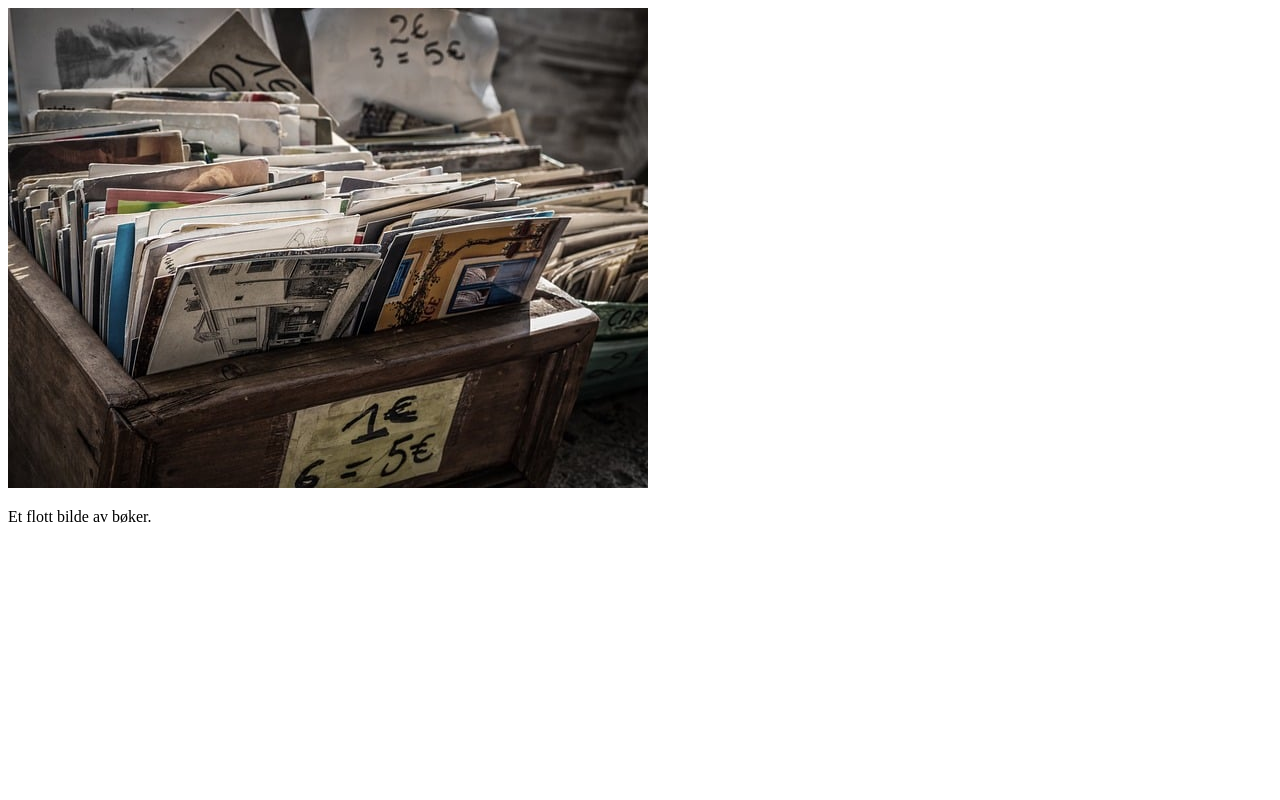
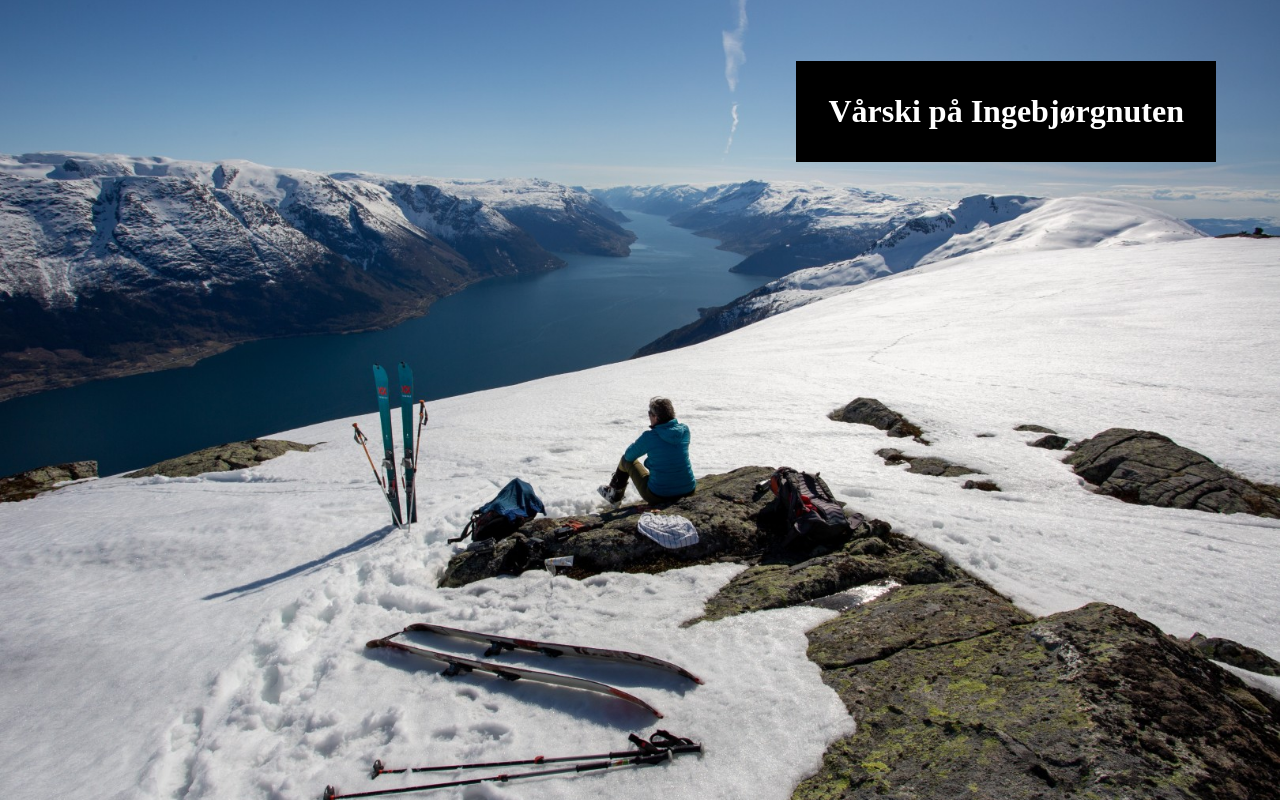
Before and after one commit to hausnes/1IMA-2024-2025, a plain HTML site: page javascript/js-bildegalleri-bildetekst/index.html in a window 1280 px wide. Drawn offline with Linux system fonts and the light colour scheme.

Commit message:
Avansert biletgalleri

```diff
--- a/javascript/js-bildegalleri-bildetekst/index.html
+++ b/javascript/js-bildegalleri-bildetekst/index.html
@@ -3,12 +3,12 @@
 <head>
     <meta charset="UTF-8">
     <meta name="viewport" content="width=device-width, initial-scale=1.0">
-    <title>Document</title>
+    <title>Bildegalleri</title>
     <link rel="stylesheet" href="style.css">
     <script src="kode.js" defer></script>
 </head>
 <body>
-    <img id="bilde" src="" alt="">
-    <p id="bildetekst"></p>
+    <!-- <img id="bilde" src="" alt=""> -->
+    <h1 id="bildetekst"></h1>
 </body>
 </html>
--- a/javascript/js-bildegalleri-bildetekst/kode.js
+++ b/javascript/js-bildegalleri-bildetekst/kode.js
@@ -1,33 +1,55 @@
-let bilde = document.getElementById("bilde");
+// let bilde = document.getElementById("bilde");
 const bildetekst = document.getElementById("bildetekst");
 
-// bilde.src = "bilder/bilde_fjell.jpg";
-
 let bildeGalleriMedTekst = [
-    { "bilde" : "bilde_bøker.jpg", "bildeTekst" : "Et flott bilde av bøker." },
-    { "bilde" : "bilde_fjell.jpg", "bildeTekst" : "Fjell FTW!" },
-    { "bilde" : "bilde_foss.jpg",  "bildeTekst" : "Foss FTW!" },
-    { "bilde" : "bilde_frosk.jpg", "bildeTekst" : "Frosk FTW!" },
-    { "bilde" : "bilde_hest.jpg",  "bildeTekst" : "Hest FTW!" }
+    { "bilde" : "granvin.jpg",     "bildeTekst" : "Granvin, utkikspunktet" },
+    { "bilde" : "ingebjørgnuten.jpg", "bildeTekst" : "Vårski på Ingebjørgnuten" },
+    { "bilde" : "midtfjell.jpg",  "bildeTekst" : "Elisabeth på Midtfjell" },
+    { "bilde" : "nesheimshorgi.jpg", "bildeTekst" : "Nesheimshorgi, frå Haugse" },
+    { "bilde" : "olastøl_skåndalshorgi.jpg",  "bildeTekst" : "Påskeski på Olastøl" },
+    { "bilde" : "olastøl_sommar.jpg", "bildeTekst" : "Olastøl, frå Nesheimshorgi" },
+    { "bilde" : "skiglede.jpg", "bildeTekst" : "Ski gjer, og ski tar" },
+    { "bilde" : "ulriken.jpg", "bildeTekst" : "Bergen, frå Ulriken" },
+    { "bilde" : "vetlahorgi.jpg", "bildeTekst" : "Telttur på Vetlahorgi" },
 ];
 
-console.log(bildeGalleriMedTekst[0].bilde);
-console.log(bildeGalleriMedTekst[0].bildeTekst);
+// Byrjar med at det første biletet i arrayen vises
+let aktivtBilde = 0;
 
-// bilde.src = "bilder/" + bildeGalleri[1];
+// Gamal løysing, der me viser fram eit bilete vha img-taggen
+// bilde.src = "bilder/" + bildeGalleriMedTekst[aktivtBilde].bilde;
 
-let aktivtBilde = 0;
-bilde.src = "bilder/" + bildeGalleriMedTekst[aktivtBilde].bilde;
+// Ny løysing, der biletet er bakgrunnen på heile nettsida
+document.body.style.backgroundImage = `url(bilder/${bildeGalleriMedTekst[aktivtBilde].bilde})`;
 
-setInterval(skiftBilde, 1000);
+// Køyrer skiftBilde-funksjonen så ofte som tidsintervallet tilseier
+tidsintervall = 5000;
+let endring = setInterval(skiftBilde, tidsintervall);
 
+// Funksjonen som faktisk byter biletet
 function skiftBilde() {
     aktivtBilde = aktivtBilde + 1;
 
-    if (aktivtBilde > bildeGalleriMedTekst.length-1) { // Sjekker om jeg kommer utenfor arrayen, altså ikke noe bilde
+    if (aktivtBilde >= bildeGalleriMedTekst.length) { // Sjekker om jeg kommer utenfor arrayen, altså ikke noe bilde
         aktivtBilde = 0;
     }
 
-    bilde.src = "bilder/" + bildeGalleriMedTekst[aktivtBilde].bilde;
+    // Ny versjon
+    document.body.style.backgroundImage = `url(bilder/${bildeGalleriMedTekst[aktivtBilde].bilde})`;
     bildetekst.innerText = bildeGalleriMedTekst[aktivtBilde].bildeTekst;
+
+    // Gamal versjon
+    // bilde.src = "bilder/" + bildeGalleriMedTekst[aktivtBilde].bilde;
 }
+
+// Gjer det mogleg å endre innstillingane
+document.addEventListener("keydown", (event) => {
+    if (event.key === "i" || event.key === "I") {
+        let nyttTidsintervall = prompt("Angi nytt tidsintervall i millisekunder:", tidsintervall);
+        if (nyttTidsintervall !== null) {
+            tidsintervall = parseInt(nyttTidsintervall);
+            clearInterval(endring);
+            intervalId = setInterval(skiftBilde, tidsintervall);
+        }
+    }
+});
--- a/javascript/js-bildegalleri-bildetekst/style.css
+++ b/javascript/js-bildegalleri-bildetekst/style.css
@@ -0,0 +1,24 @@
+html, body {
+    height: 100%;
+    margin: 0;
+    padding: 0;
+}
+
+body {
+    background-size: cover;
+    background-repeat: no-repeat;
+    background-attachment: fixed;
+    background-position: center;
+}
+
+h1 {
+    /* Posisjonering */
+    position: absolute;
+    right: 5%;
+    top: 5%;
+
+    /* Stil */
+    background-color: black;
+    color: white;
+    padding: 2rem;
+}
```
Also changed, not shown: javascript/js-bildegalleri-bildetekst/bilder/bilde_bøker.jpg (deleted), javascript/js-bildegalleri-bildetekst/bilder/bilde_fjell.jpg (deleted), javascript/js-bildegalleri-bildetekst/bilder/bilde_foss.jpg (deleted), javascript/js-bildegalleri-bildetekst/bilder/bilde_frosk.jpg (deleted), javascript/js-bildegalleri-bildetekst/bilder/bilde_hest.jpg (deleted), javascript/js-bildegalleri-bildetekst/bilder/granvin.jpg (added), javascript/js-bildegalleri-bildetekst/bilder/ingebjørgnuten.jpg (added), javascript/js-bildegalleri-bildetekst/bilder/midtfjell.jpg (added), javascript/js-bildegalleri-bildetekst/bilder/nesheimshorgi.jpg (added), javascript/js-bildegalleri-bildetekst/bilder/olastøl_skåndalshorgi.jpg (added), javascript/js-bildegalleri-bildetekst/bilder/olastøl_sommar.jpg (added), javascript/js-bildegalleri-bildetekst/bilder/skiglede.jpg (added), javascript/js-bildegalleri-bildetekst/bilder/ulriken.jpg (added), javascript/js-bildegalleri-bildetekst/bilder/vetlahorgi.jpg (added).
